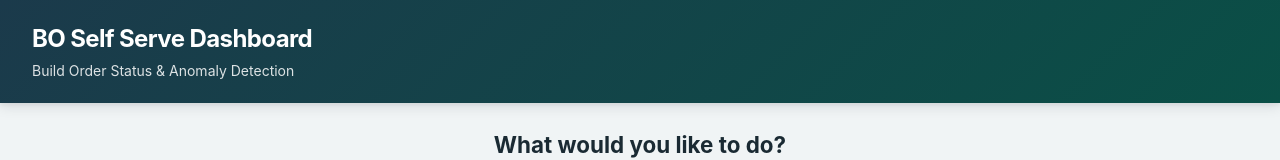
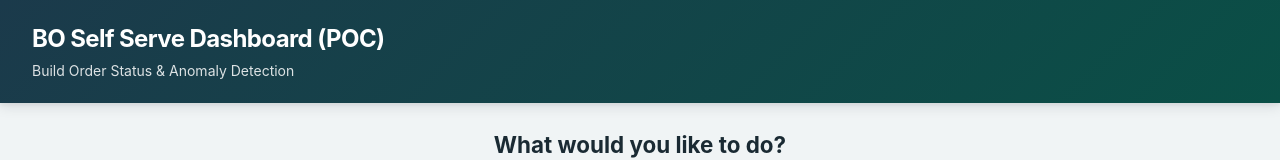
Before and after one commit to KICKASSRJ/bo-dashboard, a React (Vite) app: page / in a window 1280 px wide. Shown: the top 160 px of the page. Built offline with nearby package versions, Linux system fonts and the light colour scheme.

Commit message:
Rename title to BO Self Serve Dashboard (POC)

```diff
--- a/src/App.tsx
+++ b/src/App.tsx
@@ -82,7 +82,7 @@ function App() {
     <div className="app">
       <header className="app-header">
         <div className="header-content">
-          <h1 className="app-title">BO Self Serve Dashboard</h1>
+          <h1 className="app-title">BO Self Serve Dashboard (POC)</h1>
           <p className="app-subtitle">Build Order Status & Anomaly Detection</p>
         </div>
       </header>
```
